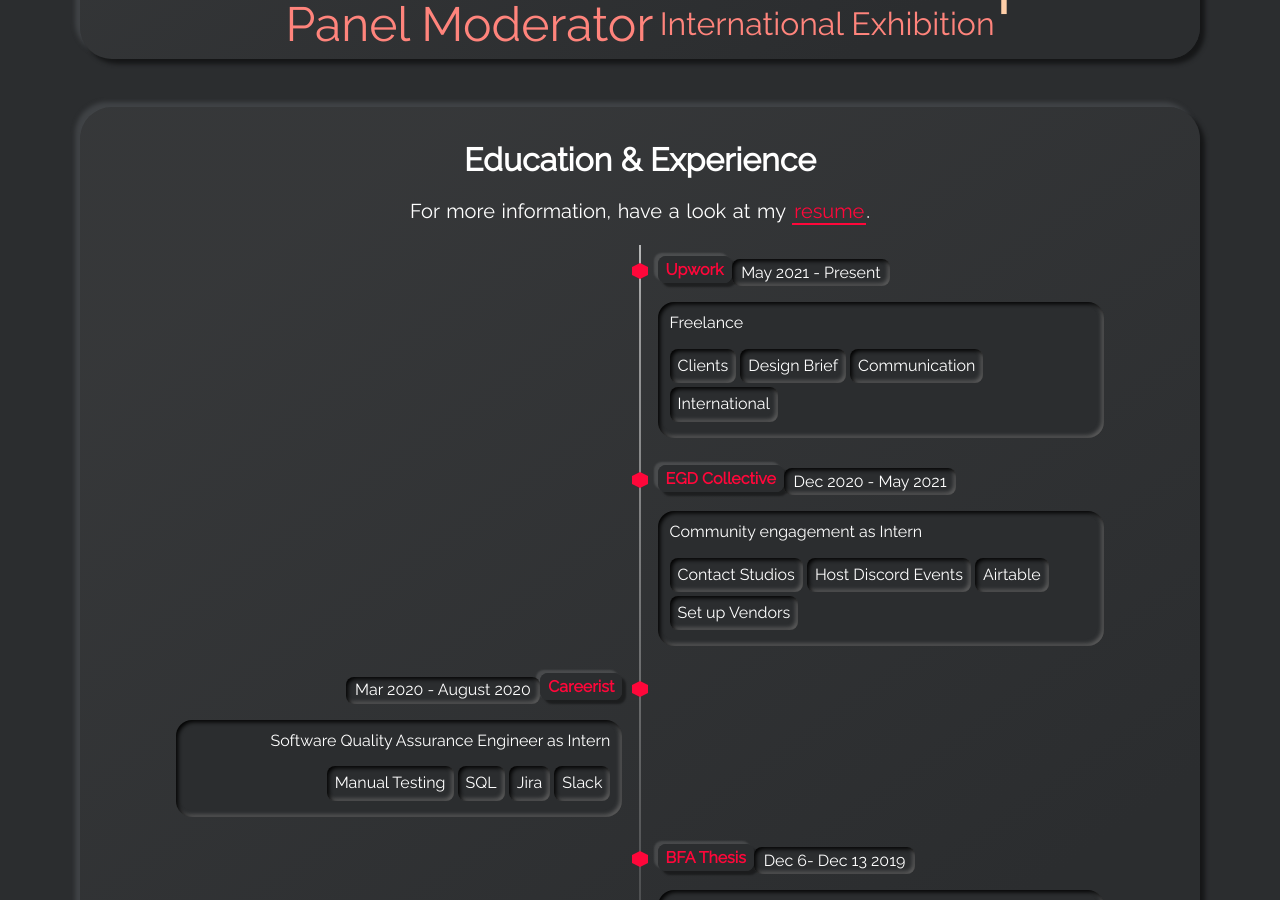
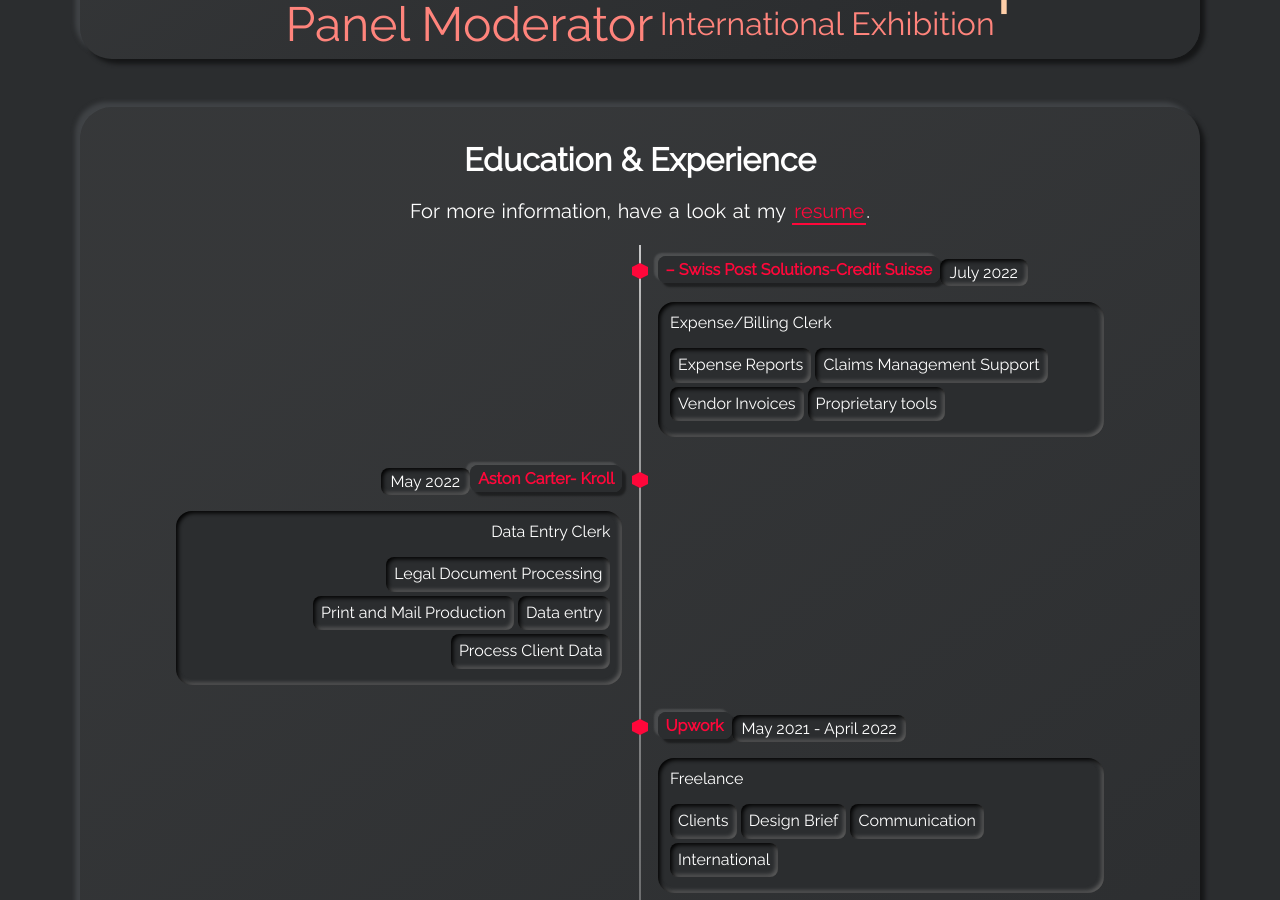
Before and after one commit to Seerow0/Nicholas-J-Website, a Jekyll site: the page built from index.html, in a window 1280 px wide and 900 px high, scrolled down 1644 px. Built offline with Jekyll 4.4.1, drawn with Linux system fonts in a browser that asks for light colours; some of the changed text lies outside the part shown.

Commit message:
updatetimeline.yms

```diff
--- a/_data/timeline.yml
+++ b/_data/timeline.yml
@@ -15,11 +15,34 @@
 #     - tag: Javascript
 #     - tag: Ruby
 #     - tag: Rails
-#   timeline-side: right
+#   timeline-side: left
+
+- title: – Swiss Post Solutions-Credit Suisse
+  title-url: https://www.swisspostsolutions.com/en
+  date: July 2022
+  subtitle: Expense/Billing Clerk
+  tags:
+    - tag: Expense Reports
+    - tag: Claims Management Support
+    - tag: Vendor Invoices
+    - tag: Proprietary tools
+  timeline-side: right
+
+- title: Aston Carter- Kroll
+  title-url: https://www.astoncarter.com/en
+  date: May 2022
+  subtitle: Data Entry Clerk
+
+  tags:
+    - tag: Legal Document Processing
+    - tag: Print and Mail Production
+    - tag: Data entry
+    - tag: Process Client Data
+  timeline-side: left
 
 - title: Upwork
   title-url: https://www.upwork.com/freelancers/~0109ab87175452fca5
-  date: May 2021 - Present
+  date: May 2021 - April 2022
   subtitle: Freelance
   tags:
     - tag: Clients
@@ -31,12 +54,12 @@
 - title: EGD Collective
   title-url: https://www.egdcollective.org/
   date: Dec 2020 - May 2021
-  subtitle: Community engagement as Intern
+  subtitle: Community engagement Intern
   tags:
     - tag: Contact Studios
-    - tag: Host Discord Events
-    - tag: Airtable
-    - tag: Set up Vendors
+    - tag: Host Community Events
+    - tag: Data entry
+    - tag: Contact Vendors
   timeline-side: right
 
 - title: Careerist
```
